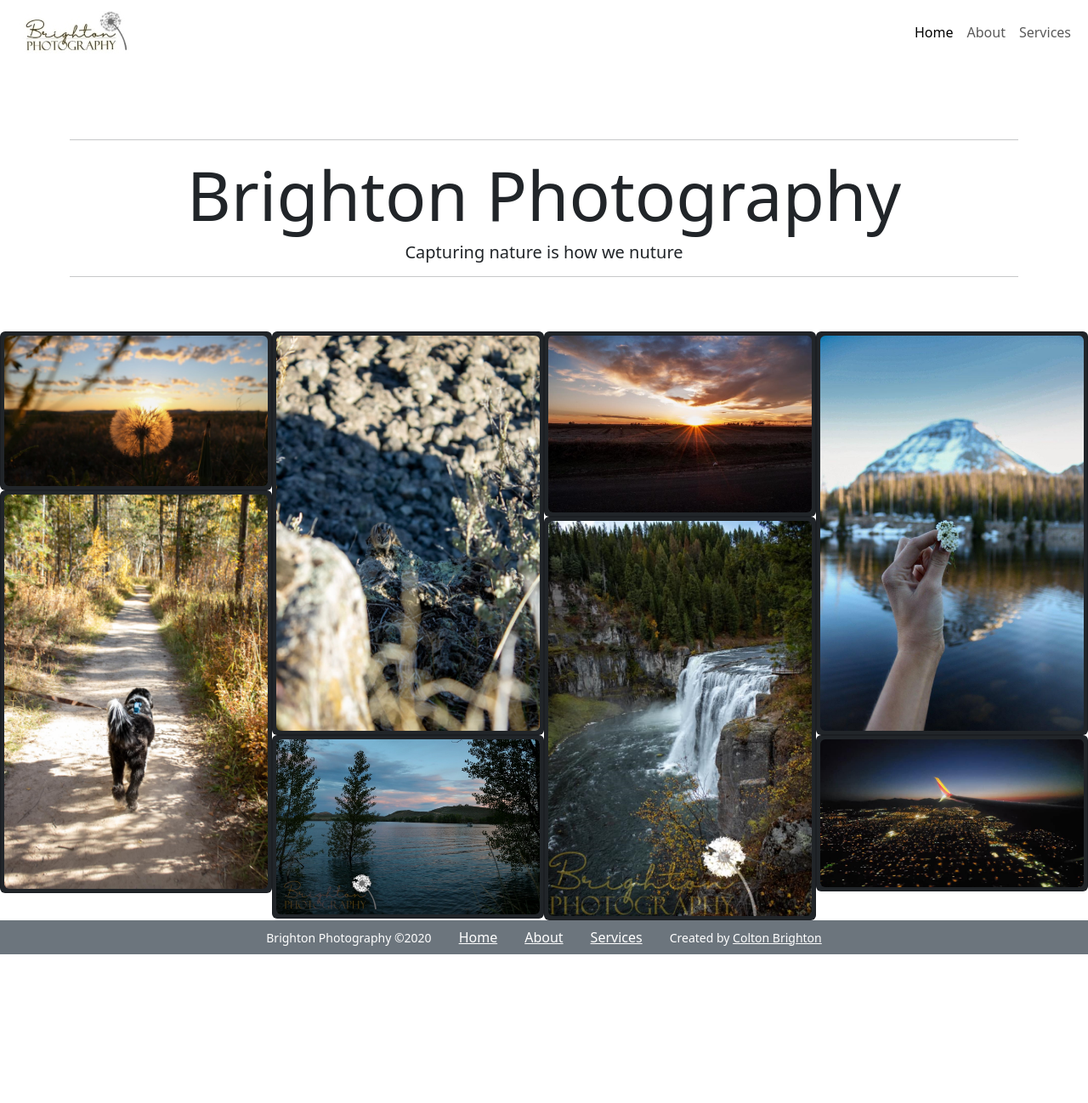
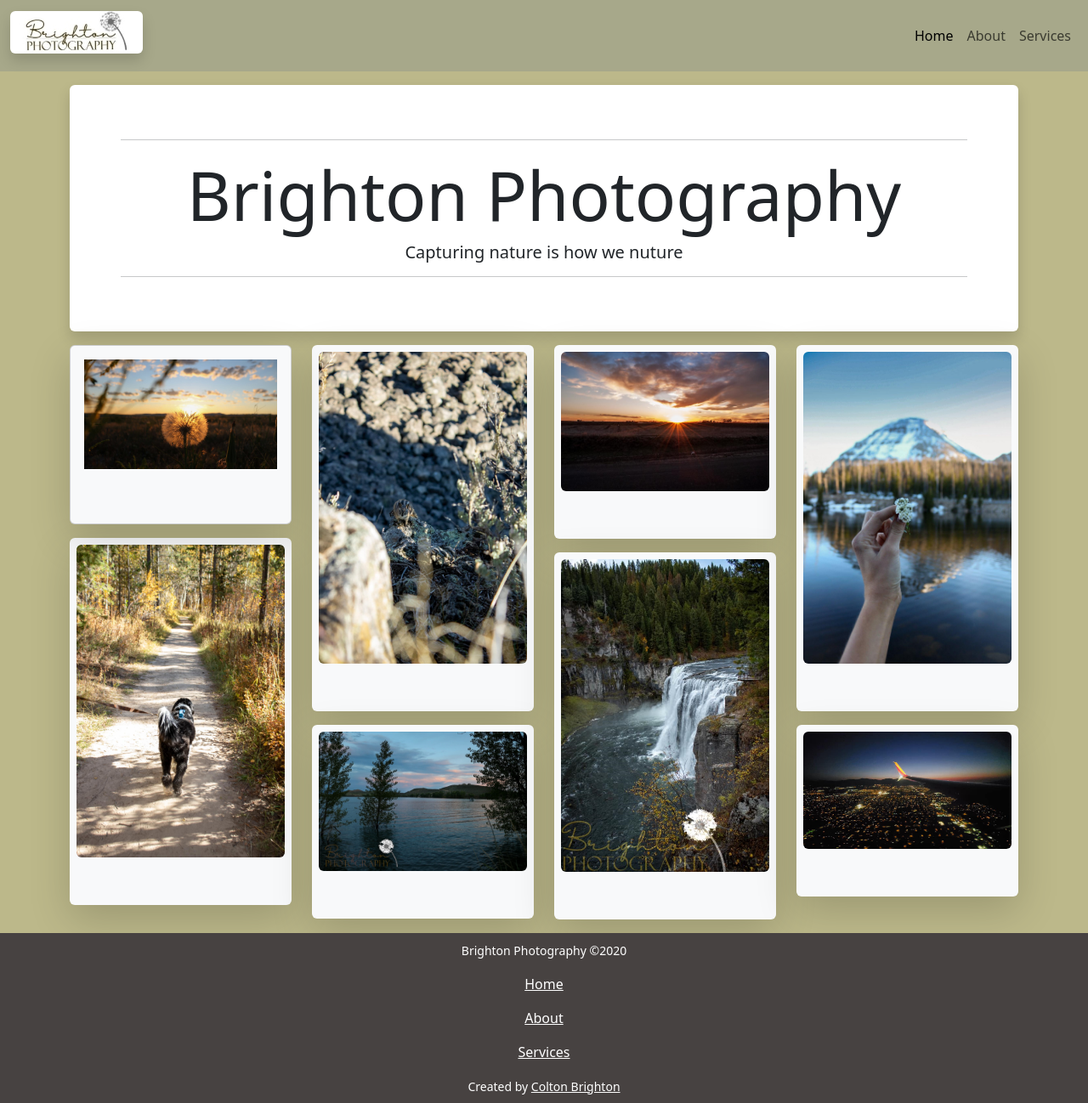
Before and after one commit to coltonBrighton/bootstrap, a website: page index.html in a window 1280 px wide. Shown: the whole page at 85% size. Before the commit the page ends 1123 px from the top, so only its background shows below. Drawn offline with nearby package versions, Linux system fonts and the light colour scheme.

Commit message:
Added some elements and rounded out some of the pictures along with a color scheme change!

```diff
--- a/index.html
+++ b/index.html
@@ -4,23 +4,24 @@
     <meta charset="UTF-8" />
     <meta name="viewport" content="width=device-width, initial-scale=1.0" />
     <title>Brighton Photography</title>
+
     <!-- link to bootstrap -->
-    <link
-      rel="stylesheet"
-      href="./node_modules/bootstrap/dist/css/bootstrap.css"
-    />
+
+    <link rel="stylesheet" href="./node_modules/bootstrap/dist/css/bootstrap.css"/>
+    <link rel="stylesheet" href="styles.css"/>
   </head>
-  <body class="bg-white d-flex flex-column min-vh-100">
+  <body class="background-lighter d-flex flex-column min-vh-100">
 
     <!-- using navbar from bootstrap to navigate between index.html, pricing.html, and contact.html. -->
 
-    <nav class="navbar navbar-expand-lg navbar-light bg-white">
-      <div class="container-fluid">
+    <nav class="navbar navbar-expand-md navbar-light background-head">
+      <div class="container-fluid justify-content-center">
         <a class="navbar-brand" href="./index.html">
-          <img
-            src="./images/logo.jpg"
-          />
+          <img class="shadow mb-2 rounded" src="./images/logo.jpg"/>
         </a>
+
+        <!-- hamburger menu button expanding and collapsing the navbar -->
+
         <button
           class="navbar-toggler"
           type="button"
@@ -37,8 +38,9 @@
           class="collapse navbar-collapse justify-content-end"
           id="navbarNavAltMarkup"
         >
-          <div
-          class="navbar-nav">
+
+        <!-- navigation links in navbar to home, about and pricing pages -->
+          <div class="navbar-nav">
             <a class="nav-link active" aria-current="page" href="./index.html">Home</a>
             <a class="nav-link" href="./about.html">About</a>
             <a class="nav-link" href="./pricing.html">Services</a>
@@ -47,109 +49,123 @@
       </div>
     </nav>
 
-
-
-    <div class="mt-4 p-5 bg-white text-center">
+    <!-- Making what used to be refered to bootstrap v4 as a jumbotron -->
     <div class="container">
-        <hr />
+      <div class="p-5 text-center shadow bg-body rounded my-3 ">
+        <div class="container">
+          <hr/>
           <h1 class="display-1">Brighton Photography</h1>
           <h2 class="lead">Capturing nature is how we nuture</h2>
-        <hr />
+          <hr/>
+        </div>
       </div>
     </div>
 
     <!-- using a grid to place images -->
-    <div class="row g-0">
-      <div class="col-md-3">
-        <div class="card bg-dark p-1">
+    <div class="container">
+      <div class="row">
+        <div class="col-lg-3">
+          <div class="bg-light card shadow-lg mb-3 rounded">
             <img
               src="./images/dandelion.jpg"
-            class="rounded img-fluid card-img-top"
+              class="rounded img-fluid card-body shadow-inset mb-5"
               alt="dandelion with sunset in background"
             />
           </div>
 
-        <div class="card bg-dark p-1">
+          <div class="bg-light shadow-lg mb-3 p-2 rounded">
             <img
               src="./images/doggy.jpg"
-            class="rounded img-fluid card-img-top"
+              class="rounded img-fluid card-body shadow-inset mb-5"
               alt="dandelion with sunset in background"
             />
           </div>
         </div>
 
-      <div class="col-md-3">
-        <div class="card bg-dark p-1">
+        <div class="col-lg-3">
+          <div class="bg-light shadow-lg mb-3 p-2 rounded">
             <img
               src="./images/squirrel.jpg"
-            class="rounded img-fluid card-img-top"
+              class="rounded img-fluid card-body shadow-inset mb-5"
               alt="a tiny chimpmonk hides among the rocks"
             />
           </div>
 
-        <div class="card bg-dark p-1">
+          <div class="bg-light shadow-lg mb-3 p-2 rounded">
             <img
               src="./images/landscape.jpg"
-            class="rounded img-fluid card-img-top"
+              class="rounded img-fluid card-body shadow-inset mb-5"
               alt="image of lake landscape with a boat driving in the disntance"
             />
           </div>
         </div>
-      <div class="col-md-3">
-        <div class="card bg-dark p-1">
+        <div class="col-lg-3">
+          <div class="bg-light shadow-lg mb-3 p-2 rounded">
             <img
               src="./images/sunset.jpg"
-            class="rounded img-fluid card-img-top"
+              class="rounded img-fluid card-body shadow-inset mb-5"
               alt="sun sets grdually behind mountains."
             />
           </div>
-        <div class="card bg-dark p-1">
+          <div class="bg-light shadow-lg mb-3 p-2 rounded">
             <img
               src="./images/waterfall.jpg"
-            class="rounded img-fluid card-img-top"
+              class="rounded img-fluid card-body shadow-inset mb-5"
               alt="image of a waterfall"
             />
           </div>
         </div>
-      <div class="col-md-3">
-        <div class="card bg-dark p-1">
+        <div class="col-lg-3">
+          <div class="bg-light shadow-lg mb-3 p-2 rounded">
             <img
               src="./images/flowers.jpg"
-            class="rounded img-fluid card-img-top"
+              class="rounded img-fluid card-body shadow-inset mb-5"
               alt="image of a hand holding flowers with a beautiful mountain landscape in the background"
             />
           </div>
-        <div class="card bg-dark p-1">
+          <div class="bg-light shadow-lg mb-3 p-2 rounded">
             <img
               src="./images/city-lights.jpg"
-            class="rounded img-fluid card-img-top"
+              class="rounded img-fluid card-body shadow-inset mb-5"
               alt="Photo of city at night through a plane window"
             />
           </div>
         </div>
       </div>
+    </div>
 
-    <!-- additonal nav options at the bottom of screen -->
+    <!-- nav links so you don't have to scroll up to use the ones at the top of the page -->
 
-    <footer class="text-center text-white bg-secondary mt-auto">
-      <ul class="nav justify-content-center">
+    <footer class="text-center text-white background-foot mt-auto">
+      <div class="container">
+        <ul class="nav justify-content-center d-flex flex-column">
           <li class="nav-item">
             <a class="nav-link disabled text-white " href="#"><small>Brighton Photography ©2020</small></a>
           </li>
           <li class="nav-item">
-          <a class="nav-link active text-white" href="./index.html"><u>Home</u></a>
+            <a class="nav-link active text-white" href="./index.html">
+              <!-- using "<u>" for underlining text for link -->
+                <u>Home</u>
+            </a>
           </li>
+          <!-- nav links to home, about and services -->
           <li class="nav-item">
-          <a class="nav-link text-white" href="./about.html"><u>About</u></a>
+            <a class="nav-link text-white"  href="./about.html"><u>About</u></a>
           </li>
           <li class="nav-item">
             <a class="nav-link text-white" href="./pricing.html"><u>Services</u></a>
           </li>
+
+          <!-- created by statement with link to my linked in page -->
+
           <li class="nav-item">
               <a class="nav-link text-white" href="https://www.linkedin.com/in/colton-brighton/"><small>Created by <u>Colton Brighton</small></u></a>
           </li>
         </ul>
+      </div>
     </footer>
+
+    <!-- Need javascript for inserting modal name into the title of the modal for clarification on what the button is connected to. -->
 
     <script src="./node_modules/@popperjs/core/dist/umd/popper.js"></script>
     <script src="./node_modules/bootstrap/dist/js/bootstrap.bundle.js"></script>
--- /dev/null
+++ b/styles.css
@@ -0,0 +1,16 @@
+.background-lighter {
+    background-color: #BCB88A;
+}
+
+.background-head {
+    background-color: #A7A88A;
+}
+
+.background-foot {
+    background-color: #474241;
+}
+
+.img-size {
+    height: 100%;
+    width: 100%
+}
```
Also changed, not shown: about.html (+61 -23 lines), pricing.html (+54 -21 lines). Lines whose indentation alone changed are shown as unchanged.
